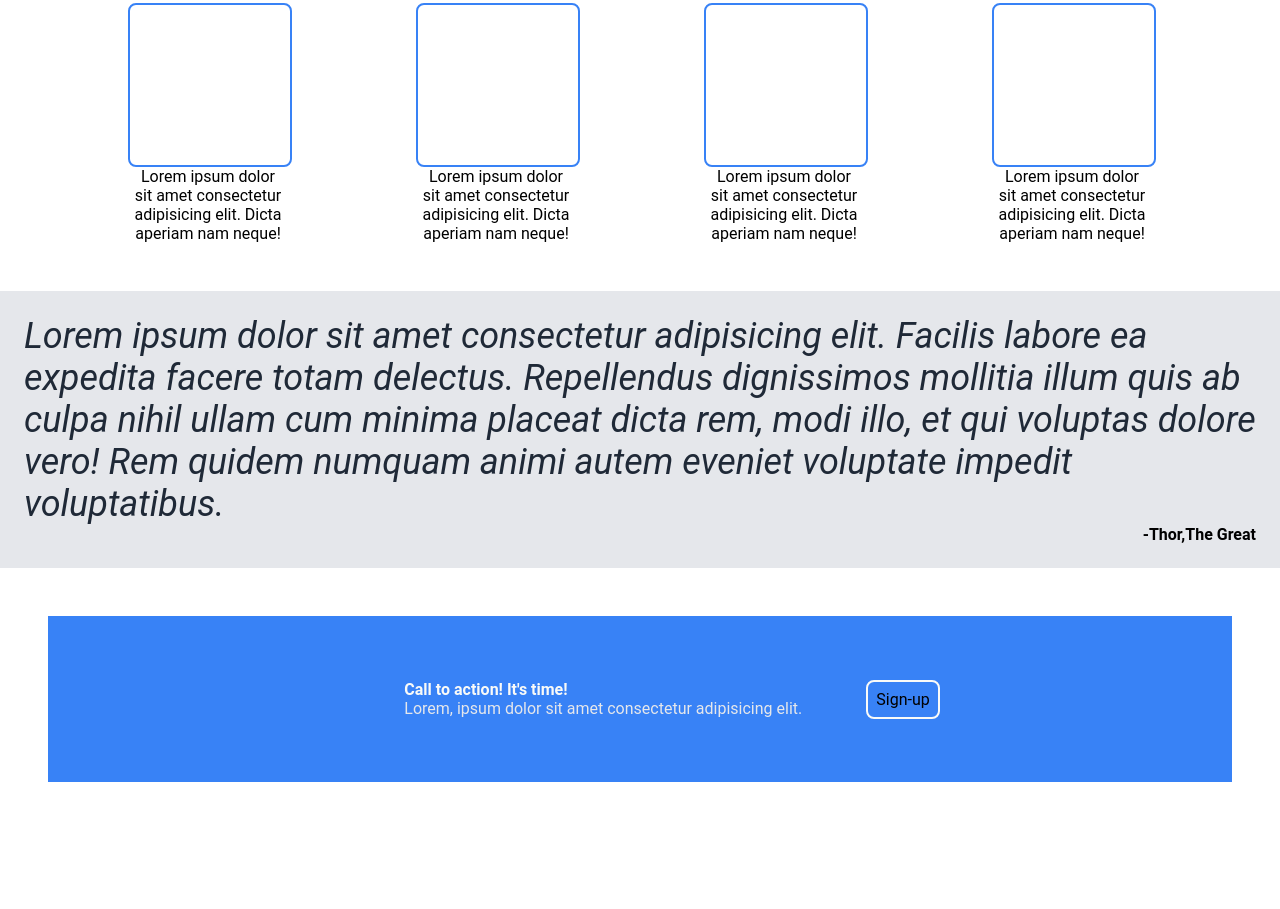
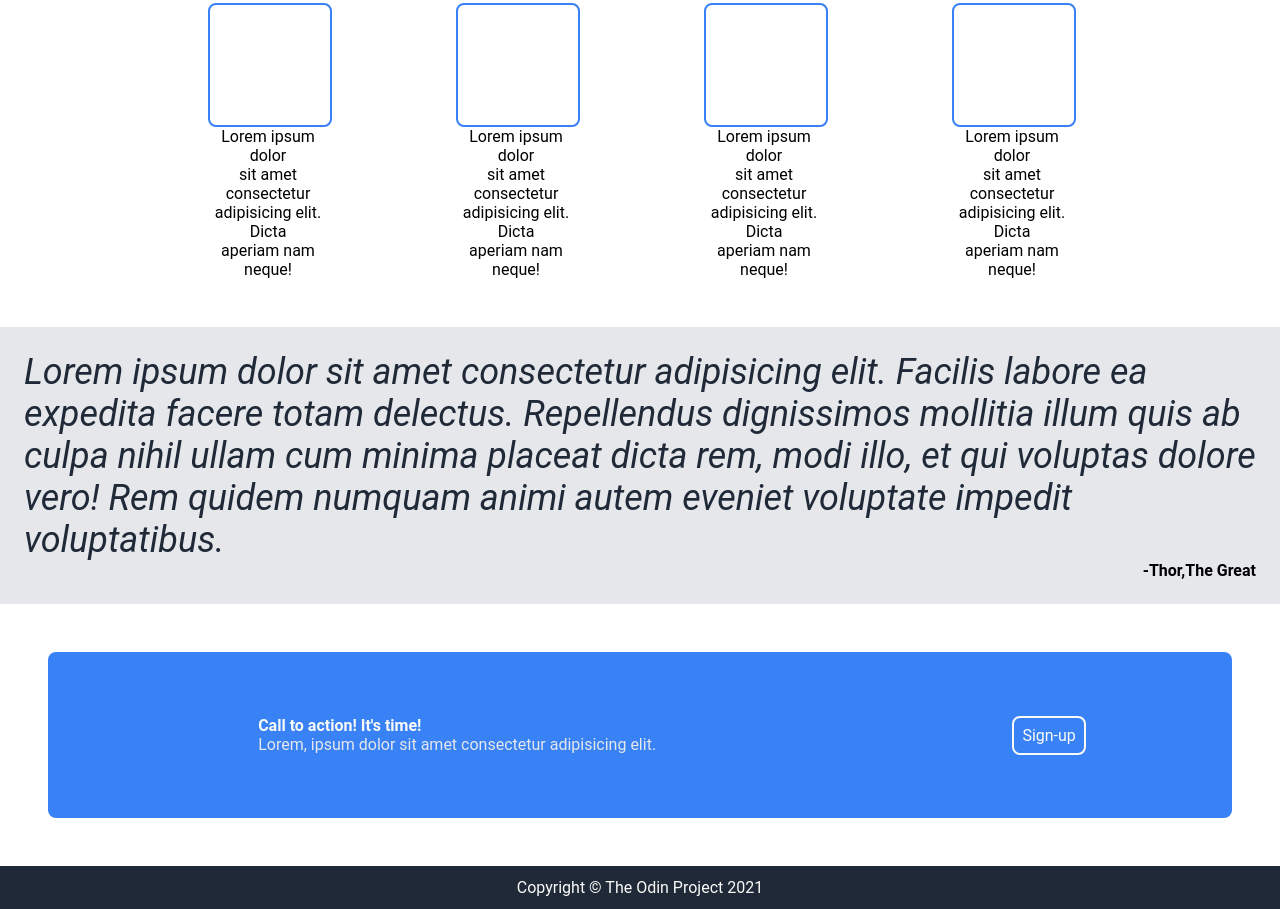
Before and after one commit to deysrv/odin-landing-page, a plain HTML site: page index.html in a window 1280 px wide. Shown: the part 460-1369 px from the top of the page. Before the commit the page ends 1242 px from the top, so only its background shows below. Drawn offline with Linux system fonts and the light colour scheme.

Commit message:
complete footer part and final adjustment

```diff
--- a/index.html
+++ b/index.html
@@ -66,5 +66,8 @@
         </div>
         <button class="sign-up-2">Sign-up</button>
     </div>
+    <div class="footer">
+        Copyright &copy The Odin Project 2021
+    </div>
 </body>
 </html>
--- a/style.css
+++ b/style.css
@@ -95,7 +95,7 @@ button{
     gap: 128px;
 }
 .cards{
-    width: 20vh;
+    width: 15vh;
 }
 .box{
     border: 2px solid #3882F6;
@@ -128,10 +128,11 @@ button{
 /* action section */
 .action{
     display: flex;
-    justify-content: center;
+    justify-content: space-around;
     align-items: center;
     background-color: #3882F6;
     margin: 48px;
+    border-radius: 8px;
 }
 .action .text{
     display: flex;
@@ -148,4 +149,13 @@ button{
     border: 2px solid #F9FAF8;
     padding: 8px;
     border-radius: 8px;
+    color: #F9FAF8;
 }
+
+/* footer part */
+.footer{
+    text-align: center;
+    background-color: #1F2937;
+    padding: 12px;
+    color: #F9FAF8;
+}
```
